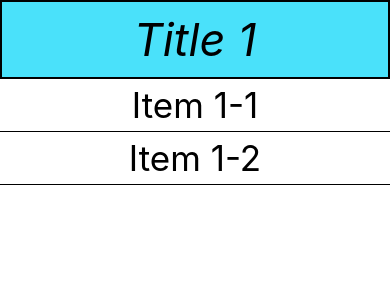
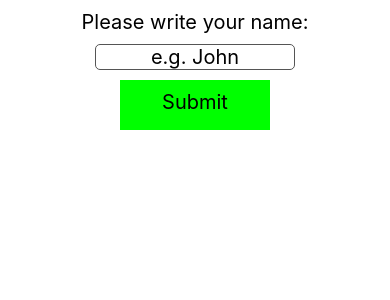
Before and after one commit to hsinloong711/LearningApp, a React Native app: screen / in a window 390 px wide. Shown: the top 300 px of the page. Built offline with nearby package versions, Linux system fonts and the light colour scheme.

Commit message:
Learning App

```diff
--- a/App.js
+++ b/App.js
@@ -3,80 +3,132 @@ import {
   StyleSheet,
   View,
   Text,
-  ScrollView,
-  RefreshControl,
-  FlatList,
-  SectionList,
+  TextInput,
+  Pressable,
+  Alert,
+  ToastAndroid,
+  Modal,
 } from 'react-native';
 
 const App = () => {
-  // Declare state hooks
-  const [Refreshing, setRefreshing] = useState(false);
-  const [Sections, setSections] = useState([
-    {
-      title: 'Title 1',
-      data: ['Item 1-1', 'Item 1-2'],
-    },
-  ]);
-
-  // Declare refresh function, declare new variable and use hooks.length , use setSections and give it new meaning
-  const onRefresh = () => {
-    setRefreshing(true);
-    const adding_index = Sections.length + 1;
-    setSections([
-      ...Sections,
-      {
-        title: 'Title' + adding_index,
-        data: ['Item' + adding_index + '-1', 'Item' + adding_index + '-2'],
-      },
-    ]);
-    setRefreshing(false);
+  const [name, SetName] = useState('');
+  const [submitted, SetSubmitted] = useState(false);
+  const [showWarning, SetshowWarning] = useState(false);
+  const onPressHandler = () => {
+    if (name.length > 3) {
+      SetSubmitted(!submitted);
+    } else {
+      SetshowWarning(true);
+    }
   };
 
-  // Render the stuff here
   return (
-    <SectionList
-      keyExtractor={(item, index) => index.toString()}
-      sections={Sections}
-      renderItem={({item}) => (
-        <View style={styles.item}>
-          <Text style={styles.text_item}>{item}</Text>
+    <View style={styles.body}>
+      <Modal
+        visible={showWarning}
+        transparent
+        onRequestClose={() => SetshowWarning(false)}
+        animationType="slide"
+        hardwareAccelerated>
+        <View style={styles.centered_view}>
+          <View style={styles.warning_modal}>
+            <View style={styles.warning_title}>
+              <Text style={styles.text}>WARNING!</Text>
+            </View>
+            <View style={styles.warning_body}>
+              <Text style={styles.text}>
+                The name must be longer than 3 charachters
+              </Text>
+            </View>
+            <Pressable
+              onPress={() => SetshowWarning(false)}
+              style={styles.warning_button}
+              android_ripple={{color: '#fff'}}>
+              <Text style={styles.text}>OK</Text>
+            </Pressable>
+          </View>
         </View>
-      )}
-      renderSectionHeader={({section}) => (
-        <View style={styles.header}>
-          <Text style={styles.text_header}>{section.title}</Text>
-        </View>
-      )}
-      refreshControl={
-        <RefreshControl refreshing={Refreshing} onRefresh={onRefresh} />
-      }
-    />
+      </Modal>
+      <Text style={styles.text}>Please write your name:</Text>
+      <TextInput
+        style={styles.input}
+        placeholder="e.g. John"
+        onChangeText={value => SetName(value)}
+      />
+      <Pressable
+        onPress={onPressHandler}
+        hitSlop={{top: 10, bottom: 10, right: 10, left: 10}}
+        android_ripple={{color: '#00f'}}
+        style={({pressed}) => [
+          {backgroundColor: pressed ? '#dddddd' : '#00ff00'},
+          styles.button,
+        ]}>
+        <Text style={styles.text}>{submitted ? 'Clear' : 'Submit'}</Text>
+      </Pressable>
+      {submitted ? (
+        <Text style={styles.text}>You are registered as {name}</Text>
+      ) : null}
+    </View>
   );
 };
 
 const styles = StyleSheet.create({
-  header: {
-    backgroundColor: '#4ae1fa',
+  body: {
+    flex: 1,
+    backgroundColor: '#ffffff',
+    alignItems: 'center',
+  },
+  text: {
+    color: '#000000',
+    fontSize: 20,
+    margin: 10,
+    textAlign: 'center',
+  },
+  input: {
+    width: 200,
+    borderWidth: 1,
+    borderColor: '#555',
+    borderRadius: 5,
+    textAlign: 'center',
+    fontSize: 20,
+    marginBottom: 10,
+  },
+  button: {
+    width: 150,
+    height: 50,
+    alignItems: 'center',
+  },
+  centered_view: {
+    flex: 1,
     justifyContent: 'center',
     alignItems: 'center',
-    borderWidth: 2,
+    backgroundColor: '#00000099',
   },
-  item: {
-    borderBottomWidth: 1,
+  warning_modal: {
+    width: 300,
+    height: 300,
+    backgroundColor: '#ffffff',
+    borderWidth: 1,
+    borderColor: '#000',
+    borderRadius: 20,
+  },
+  warning_title: {
+    height: 50,
+    justifyContent: 'center',
+    alignItems: 'center',
+    backgroundColor: '#ff0',
+    borderTopRightRadius: 20,
+    borderTopLeftRadius: 20,
+  },
+  warning_body: {
+    height: 200,
     justifyContent: 'center',
     alignItems: 'center',
   },
-  text_header: {
-    color: '#000000',
-    fontSize: 45,
-    fontStyle: 'italic',
-    margin: 10,
-  },
-  text_item: {
-    color: '#000000',
-    fontSize: 35,
-    margin: 5,
+  warning_button: {
+    backgroundColor: '#00ffff',
+    borderBottomLeftRadius: 20,
+    borderBottomRightRadius: 20,
   },
 });
 
```
